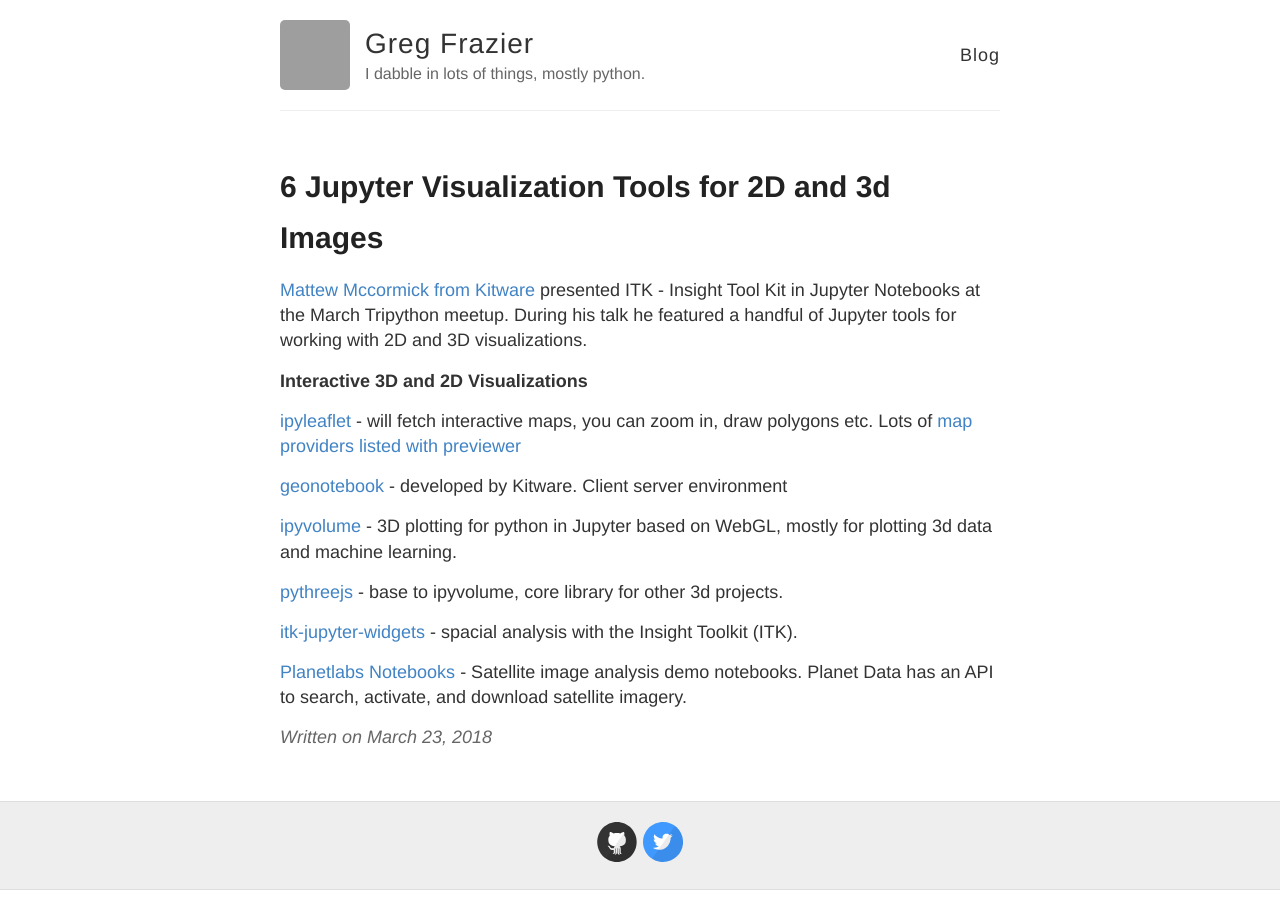
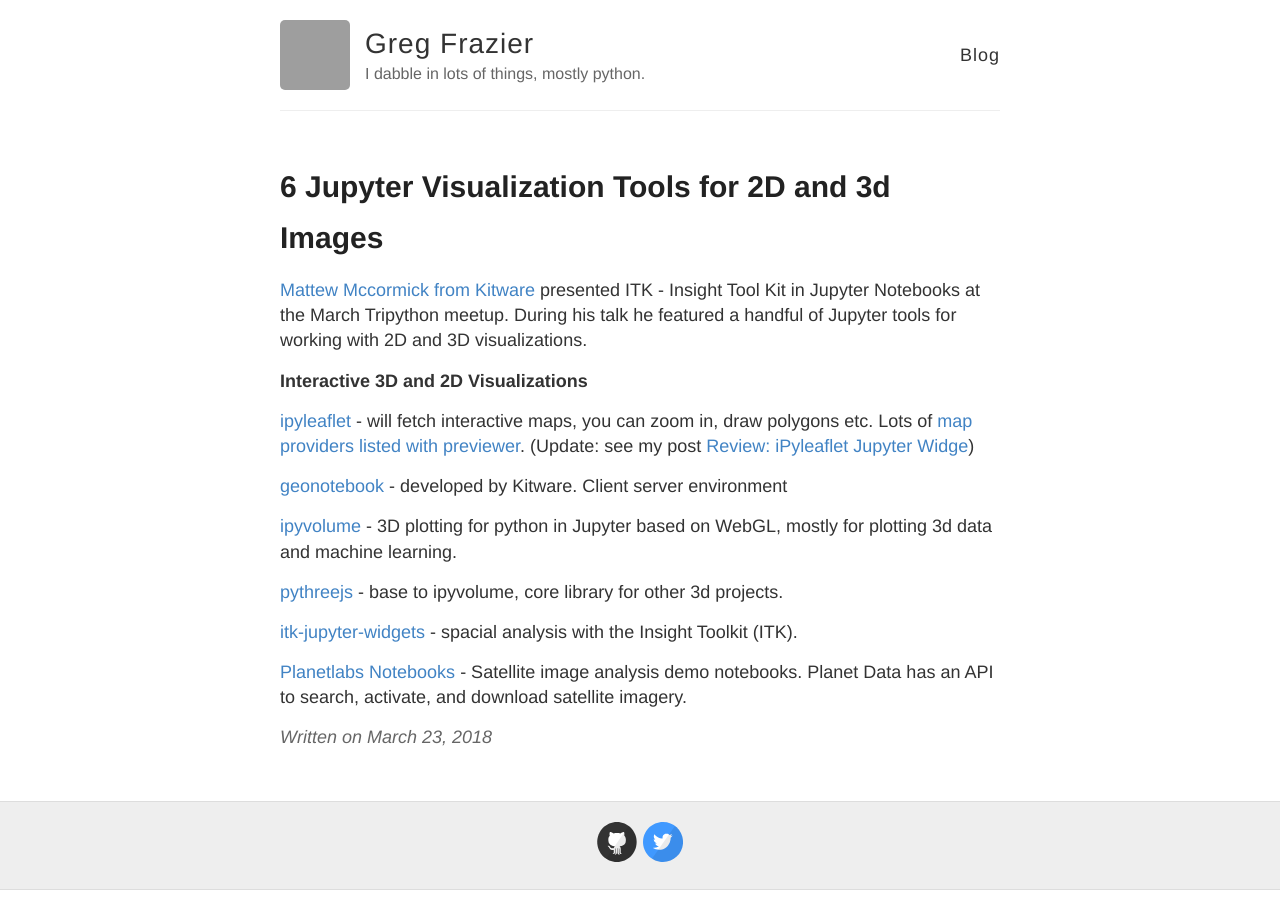
Before and after one commit to gnfrazier/gnfrazier.github.io, a Jekyll site: the page built from _posts/2018-03-23-tripython-jupyter-visualization-widgets.md, in a window 1280 px wide. Built offline with Jekyll 4.4.1, drawn with Linux system fonts in a browser that asks for light colours; grey boxes are pictures that could not be loaded.

Commit message:
Add link to another post.

```diff
--- a/_posts/2018-03-23-tripython-jupyter-visualization-widgets.md
+++ b/_posts/2018-03-23-tripython-jupyter-visualization-widgets.md
@@ -8,7 +8,7 @@
 
 **Interactive 3D and 2D Visualizations**
 
-[ipyleaflet](https://github.com/jupyter-widgets/ipyleaflet) - will fetch interactive maps, you can zoom in, draw polygons etc.  Lots of [map providers listed with previewer](https://leaflet-extras.github.io/leaflet-providers/preview/)
+[ipyleaflet](https://github.com/jupyter-widgets/ipyleaflet) - will fetch interactive maps, you can zoom in, draw polygons etc.  Lots of [map providers listed with previewer](https://leaflet-extras.github.io/leaflet-providers/preview/). (Update: see my post [Review: iPyleaflet Jupyter Widge](/intro-to-ipyleaflet/))
 
 [geonotebook](https://github.com/OpenGeoscience/geonotebook) - developed by Kitware. Client server environment
 
```
